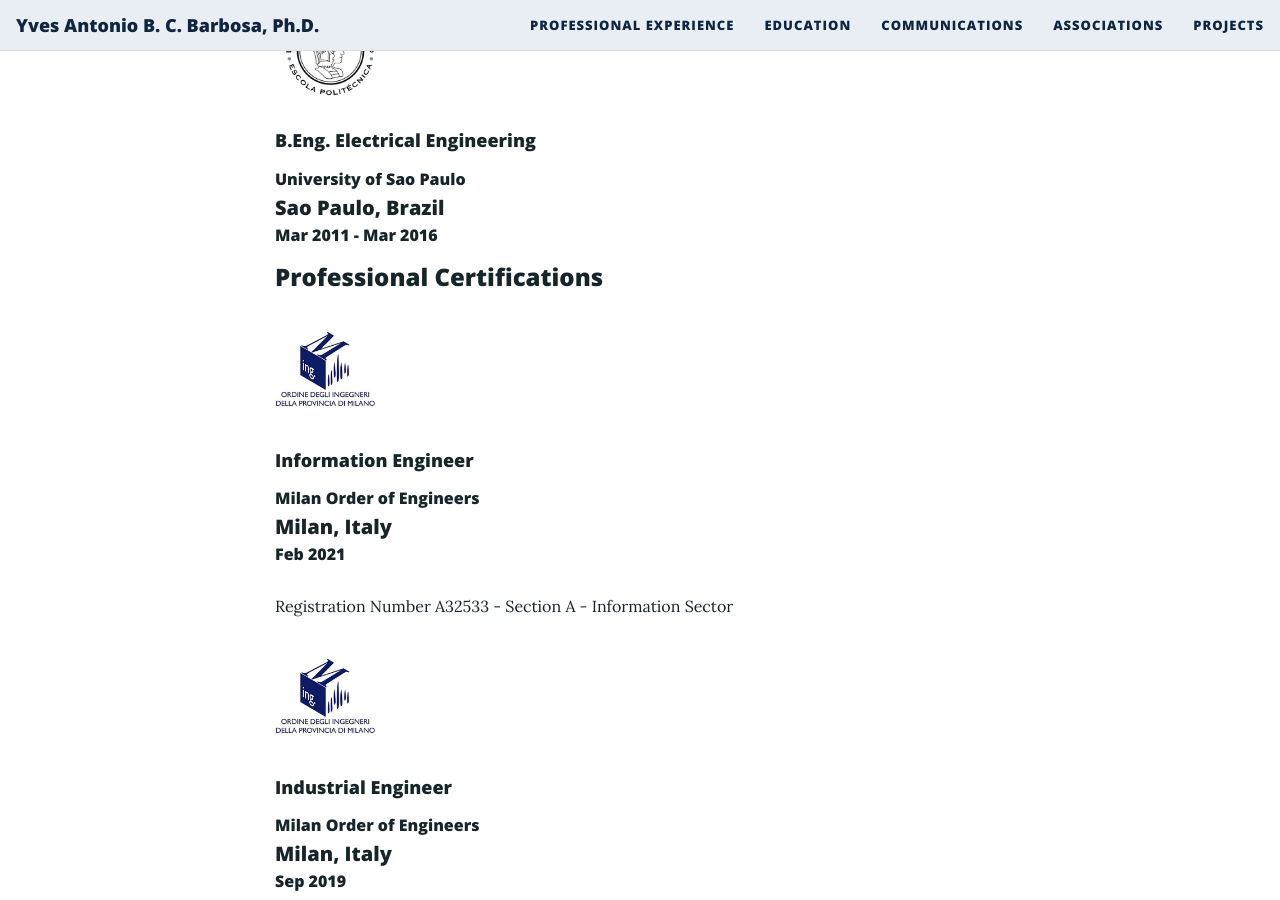
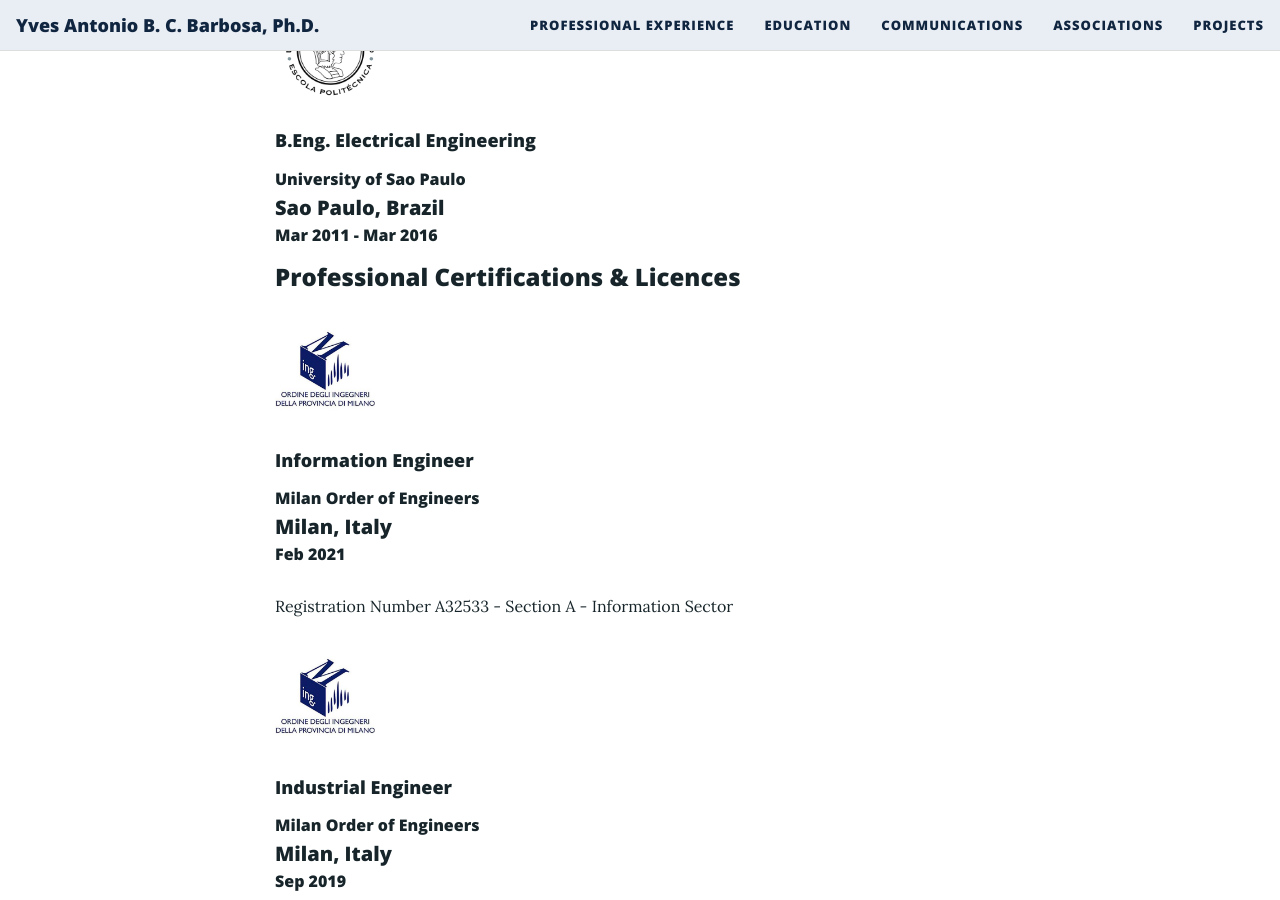
Before and after one commit to yvesantonio/yvesantonio.github.io, a Jekyll site: the page built from myeducation.md, in a window 1280 px wide and 900 px high, scrolled down 1775 px. Built offline with Jekyll 4.4.1, drawn with Linux system fonts in a browser that asks for light colours; nearby versions of some CDN libraries.

Commit message:
Update Education section.

```diff
--- a/myeducation.md
+++ b/myeducation.md
@@ -50,7 +50,7 @@ The MSc programme in Automation and Control Engineering aims at training special
 ##### Sao Paulo, Brazil
 ###### Mar 2011 - Mar 2016
 
-## Professional Certifications
+## Professional Certifications & Licences
 
 <img style="align: right;" src="{{ url }}/assets/img/ORD-ING-MILANO.jpg" height="100">
 
```
